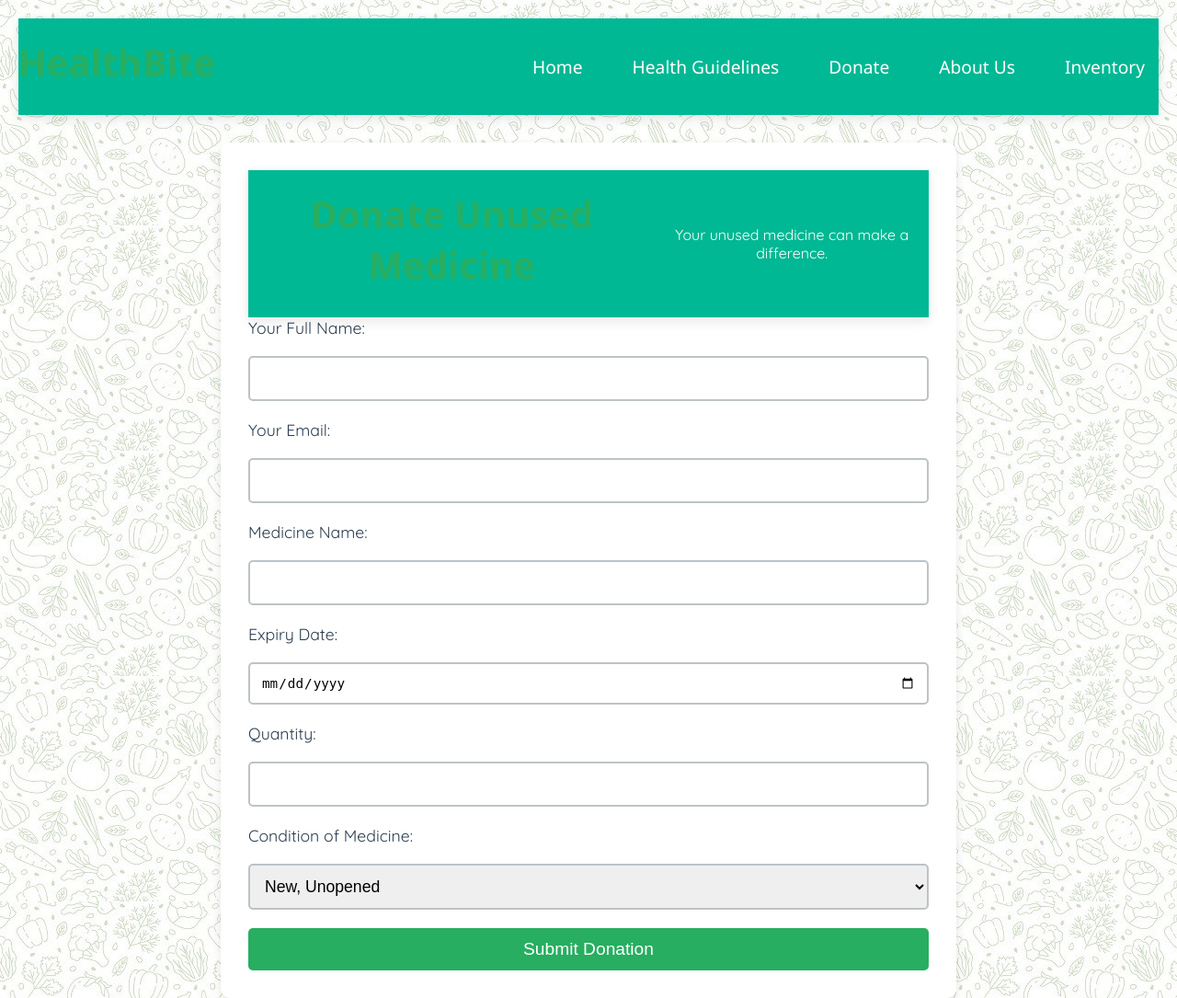
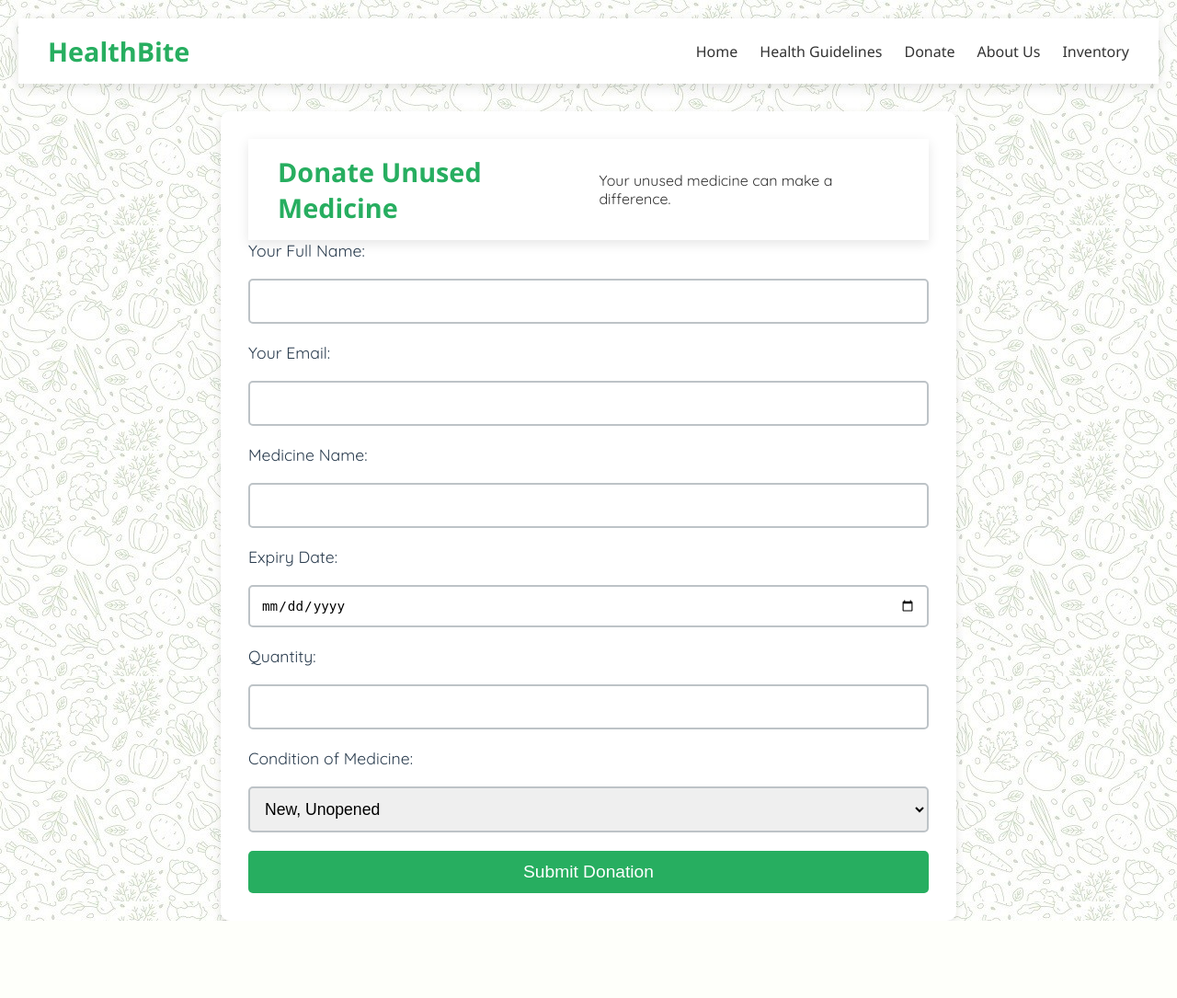
Before and after one commit to sneha26rohilla/medic, a Flask app: page / in a window 1280 px wide. Shown: the whole page at 92% size. After the commit the page ends 1001 px from the top, so only its background shows below. Run offline with Flask 3, Linux system fonts and the light colour scheme.

Commit message:
Update indexx.html

```diff
--- a/templates/indexx.html
+++ b/templates/indexx.html
@@ -101,7 +101,7 @@
 
     <style>
       /* Header section */
-      header {
+/*       header {
           background-color: #00b894;
           color: white;
           padding: 20px 0;
@@ -128,7 +128,7 @@
       }
       nav ul li a:hover {
           color: #f39c12;
-      }
+      } */
 
       /* Footer Section */
       footer {
```
